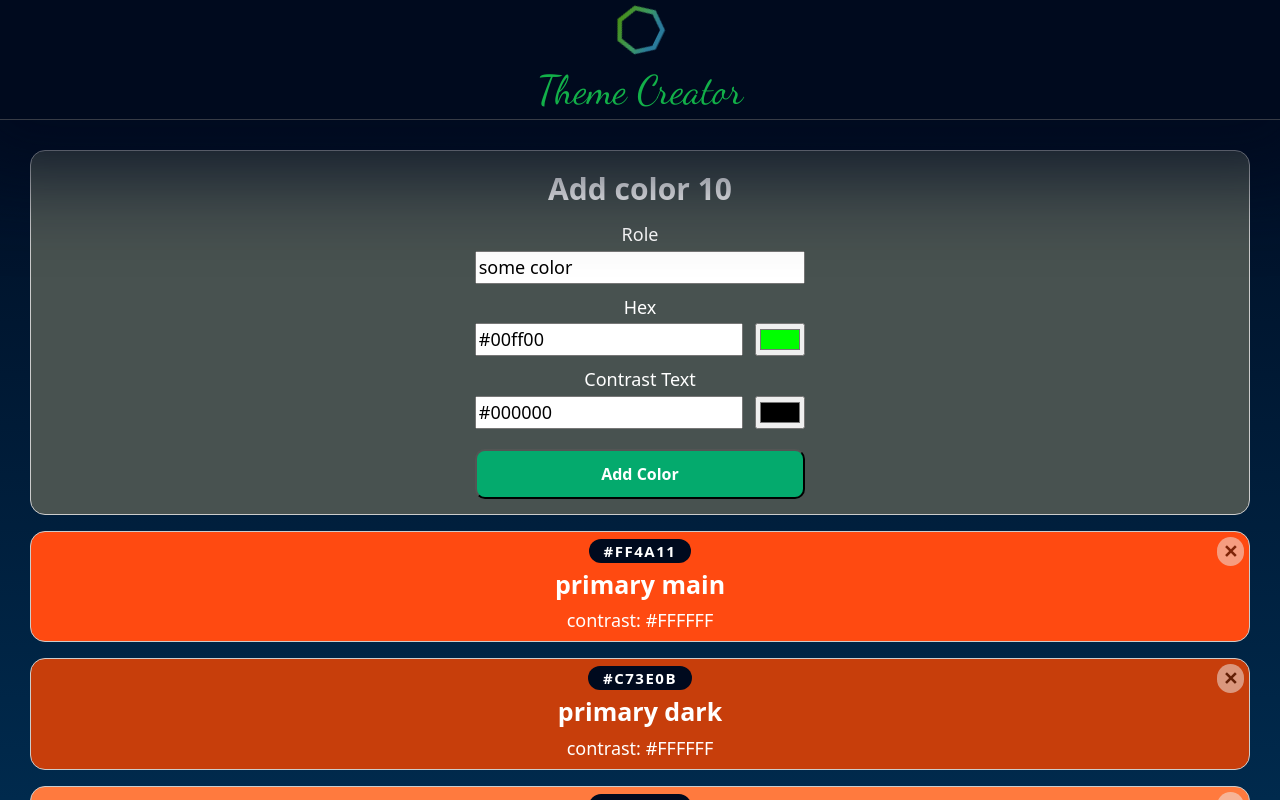
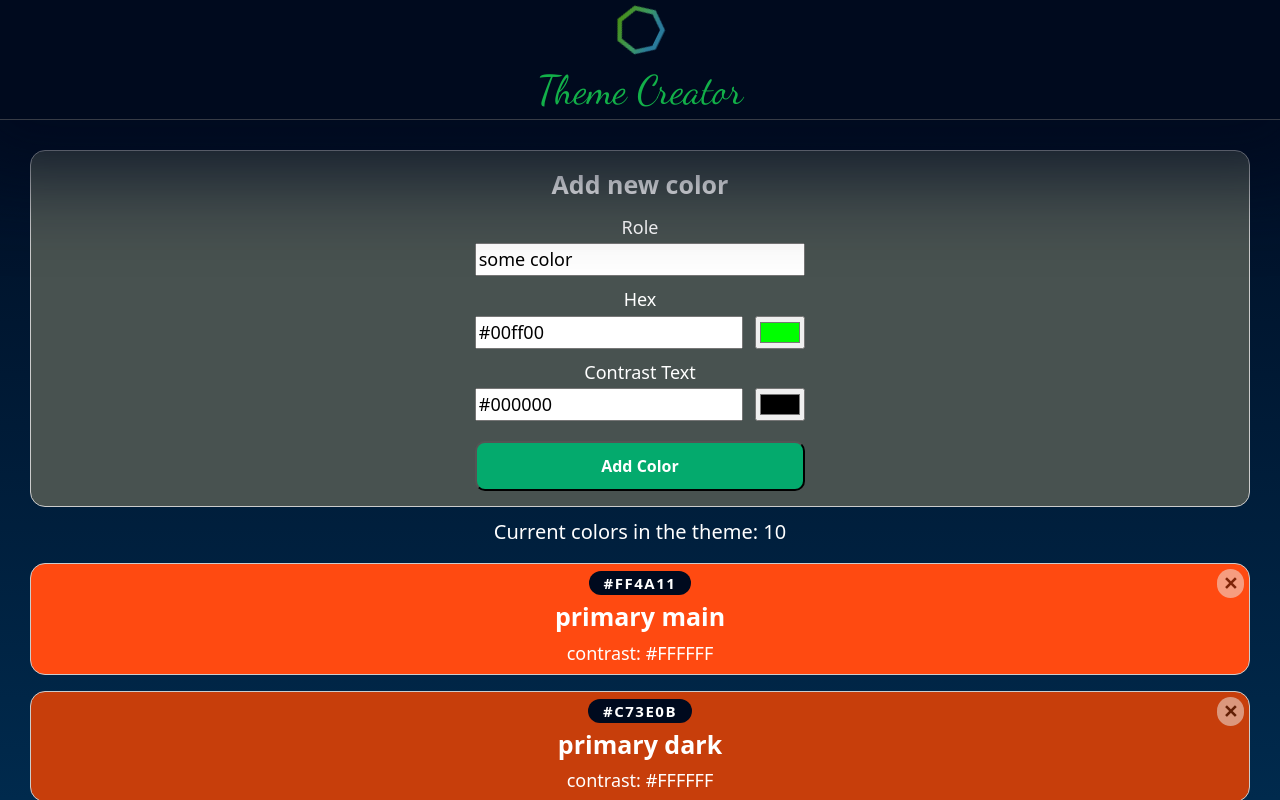
Before and after one commit to uxbyweng/hexachrome, a React (Vite) app: page / in a window 1280 px wide. Shown: the top 800 px of the page. Built offline with nearby package versions, Linux system fonts and the light colour scheme.

Commit message:
feat(counter): move color clounter from form to index

```diff
--- a/src/App.css
+++ b/src/App.css
@@ -30,10 +30,10 @@ h1 {
     font-weight: 300;
 }
 h2 {
-    font-size: 3rem;
+    font-size: 2.5rem;
 }
 p {
-    font-size: 2.5rem;
+    font-size: 2rem;
 }
 small {
     font-size: 1.8rem;
--- a/src/App.jsx
+++ b/src/App.jsx
@@ -8,6 +8,8 @@ import Header from "./Components/Header/Header";
 
 function App() {
     const [colors, setColors] = useState(initialColors);
+
+    const colorCount = colors.length + 1;
 
     const handleAddColor = (newColor) => {
         const updatedColors = [newColor, ...colors]; // alte Liste kopieren + neue Farbe anhängen
@@ -33,9 +35,10 @@ function App() {
             <Header />
             <main>
                 <section className="cForm">
-                    <ColorForm onAddColor={handleAddColor} colorCount={colors.length + 1} onColorDelete={handleColorDelete} />
+                    <ColorForm onAddColor={handleAddColor} onColorDelete={handleColorDelete} />
                 </section>
                 <section className="theme">
+                    <p>Current colors in the theme: {`${colorCount}`}</p>
                     <ul className="theme__list">
                         {colors.map((color) => (
                             <li key={color.id} className="theme__list-item">
--- a/src/Components/ColorForm/ColorForm.jsx
+++ b/src/Components/ColorForm/ColorForm.jsx
@@ -4,7 +4,7 @@ import "./ColorForm.css";
 import ColorInput from "../ColorInput/ColorInput";
 import { uid } from "uid";
 
-export default function ColorForm({ onAddColor, colorCount, initialData = { role: "some color", hex: "#00ff00", contrastText: "#000000" }, onDelete, id }) {
+export default function ColorForm({ onAddColor, initialData = { role: "some color", hex: "#00ff00", contrastText: "#000000" }, onDelete, id }) {
     function handleSubmit(event) {
         event.preventDefault();
 
@@ -27,7 +27,7 @@ export default function ColorForm({ onAddColor, colorCount, initialData = { role
 
     return (
         <form data-js="color-form" onSubmit={handleSubmit}>
-            <h2>Add color {colorCount} </h2>
+            <h2>Add new color</h2>
             <label htmlFor="role">
                 Role
                 <input name="role" id="role" type="text" defaultValue={initialData.role} />
```
